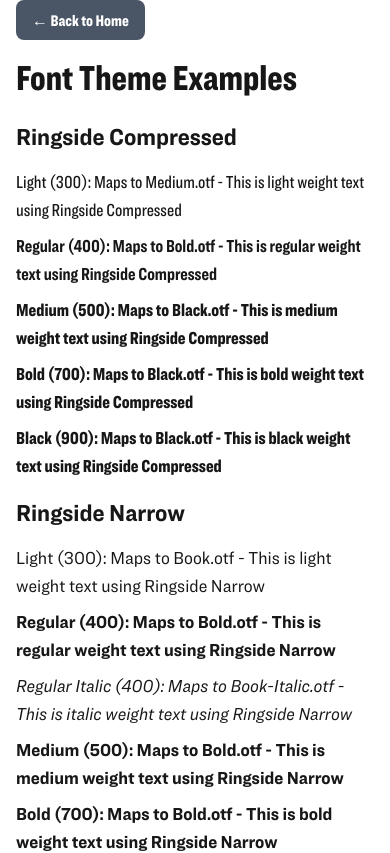
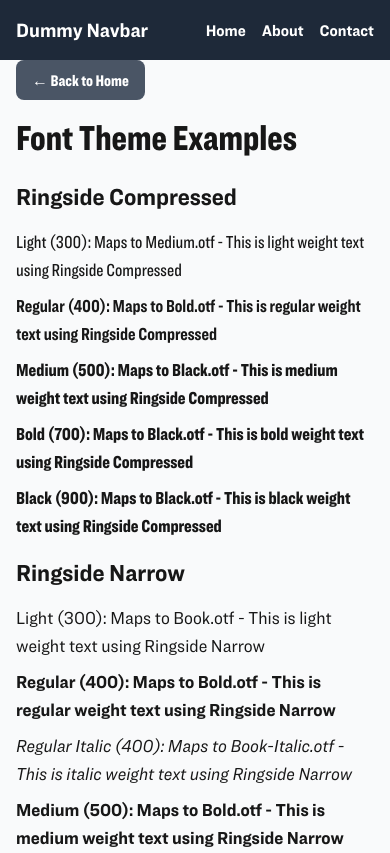
Before and after one commit to AshikShuvo/pizza-next, a Next.js app: page /en/theme in a window 390 px wide. Shown: the top 853 px of the page. Built offline with nearby package versions, Linux system fonts and the light colour scheme.

Commit message:
Add header and footer sections to layout; enhance overall structure with responsive design elements for improved user experience.

```diff
--- a/app/[locale]/layout.tsx
+++ b/app/[locale]/layout.tsx
@@ -51,7 +51,37 @@
         className={`${ringsideCompressed.variable} ${ringsideNarrow.variable} antialiased`}
       >
         <NextIntlClientProvider>
-          {children}
+          <div className="min-h-screen flex flex-col">
+            {/* Navbar Section */}
+            <header className="bg-gray-800 text-white p-4">
+              <nav className="container mx-auto">
+                <div className="flex items-center justify-between">
+                  <div className="text-xl font-bold">
+                    Dummy Navbar
+                  </div>
+                  <div className="space-x-4">
+                    <a href="#" className="hover:text-gray-300">Home</a>
+                    <a href="#" className="hover:text-gray-300">About</a>
+                    <a href="#" className="hover:text-gray-300">Contact</a>
+                  </div>
+                </div>
+              </nav>
+            </header>
+
+            {/* Main Section - Takes maximum height */}
+            <main className="flex-1 bg-gray-50">
+              {children}
+            </main>
+
+            {/* Footer Section */}
+            <footer className="bg-gray-900 text-white p-6">
+              <div className="container mx-auto">
+                <div className="text-center">
+                  <p>&copy; 2024 Dummy Footer. All rights reserved.</p>
+                </div>
+              </div>
+            </footer>
+          </div>
         </NextIntlClientProvider>
         </body>
     </html>
```
